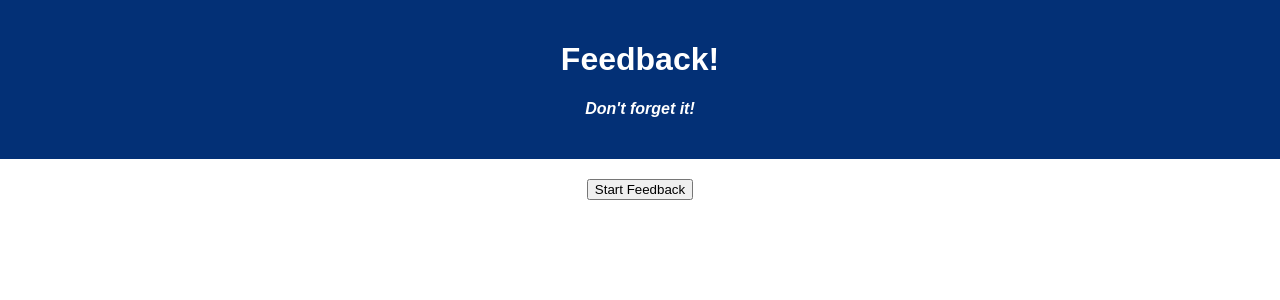
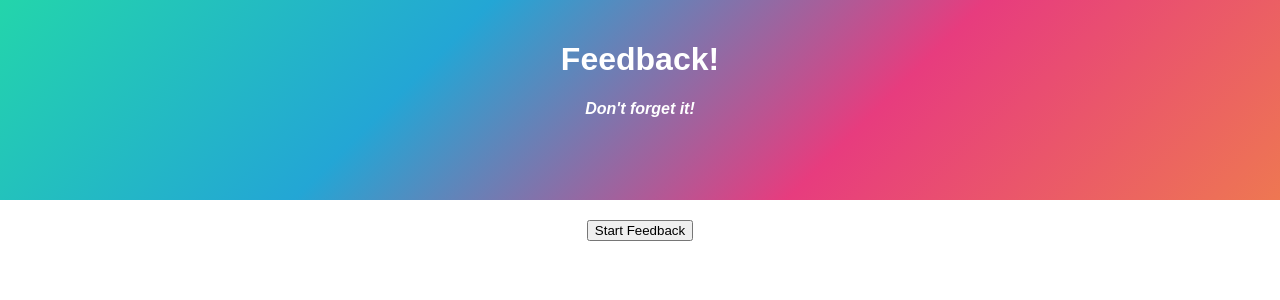
Before and after one commit to MariaIsabelG/weekend-redux-feedback-loop, a React (Create React App) app: page /#/ in a window 1280 px wide. Shown: the top 300 px of the page. Built offline with nearby package versions, Linux system fonts and the light colour scheme.

Commit message:
styled the header

```diff
--- a/src/components/App/App.css
+++ b/src/components/App/App.css
@@ -3,11 +3,13 @@
 }
 
 .App-header {
-  background-color: #033076;
-  min-height: 70px;
-  padding: 20px;
-  color: white;
-  margin-bottom: 20px;
+
+    background: linear-gradient(-45deg, #ee7752, #e73c7e, #23a6d5, #23d5ab);
+    background-size: 100% 100%;
+    height: 20vh;
+    padding: 20px;
+    color: white;
+    margin-bottom: 20px;
 }
 
 .App-title {
```
